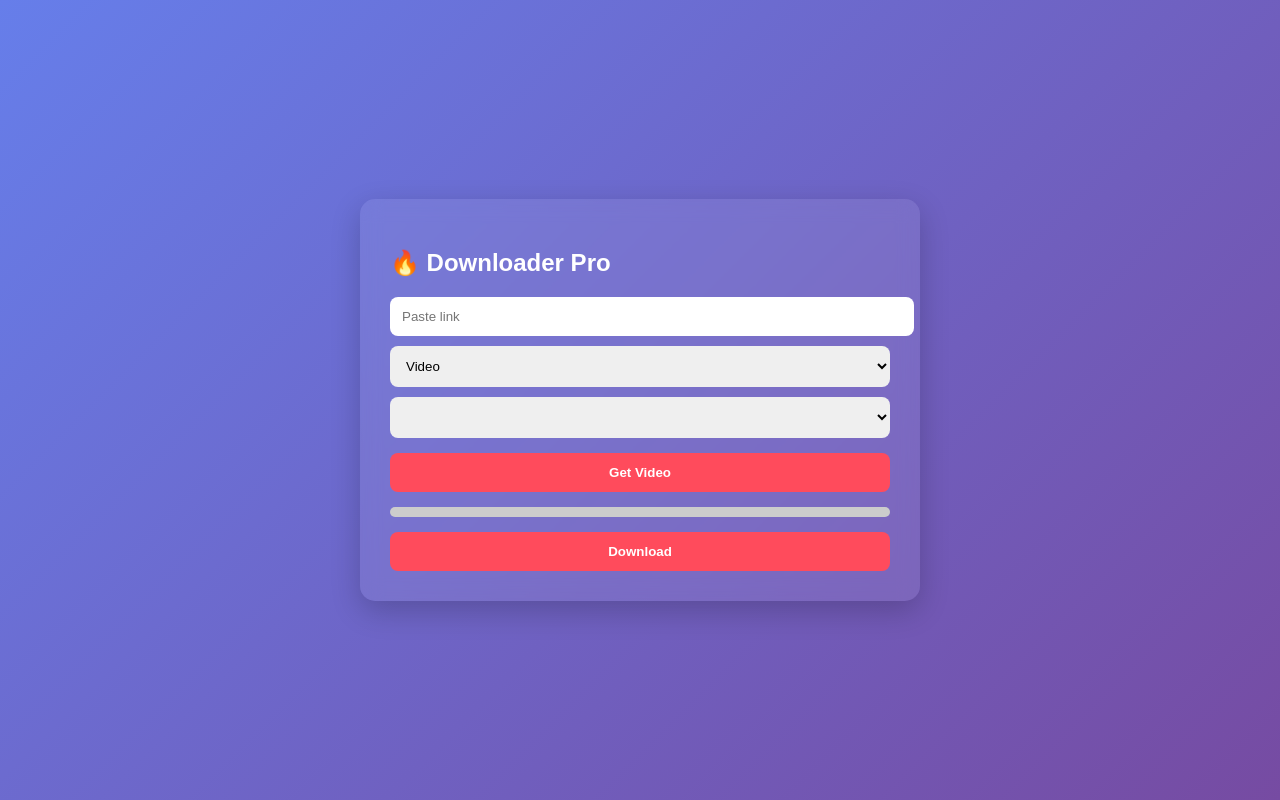
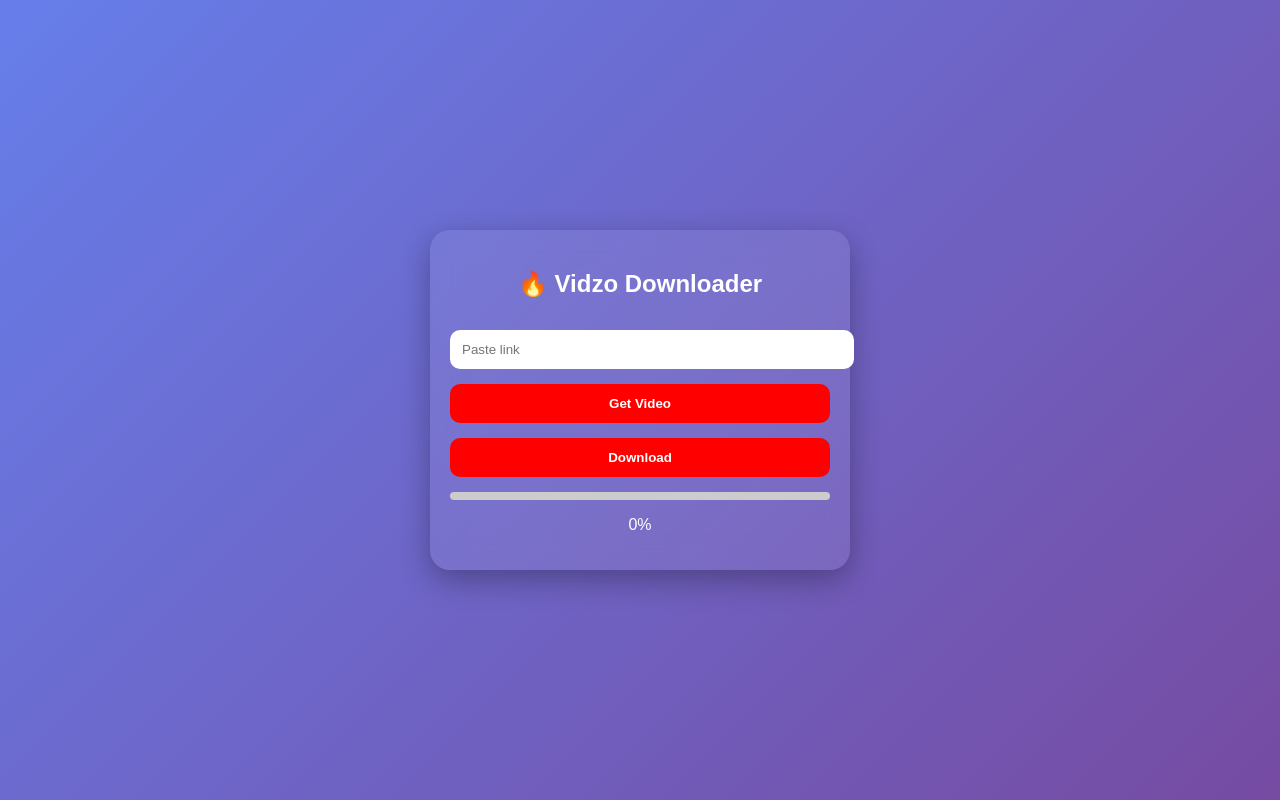
Before and after one commit to viveksingh48162-design/insta-downloader, a Flask app: page / in a window 1280 px wide. Run offline with Flask 3, Linux system fonts and the light colour scheme; lists and menus that the app fills with data are empty.

Commit message:
Update index.html

```diff
--- a/templates/index.html
+++ b/templates/index.html
@@ -1,12 +1,10 @@
 <!DOCTYPE html>
 <html>
 <head>
-<title>Downloader Pro</title>
+<title>Vidzo Downloader</title>
 <meta name="viewport" content="width=device-width, initial-scale=1">
 
 <style>
-
-/* 🌍 BODY */
 body{
   margin:0;
   font-family: Arial;
@@ -18,164 +16,174 @@ body{
   color:white;
 }
 
-/* 📦 CONTAINER */
-.container{
-  width:95%;
-  max-width:420px;
+.card{
+  width:90%;
+  max-width:380px;
   background: rgba(255,255,255,0.08);
   padding:20px;
-  border-radius:15px;
-  backdrop-filter: blur(10px);
-  box-shadow:0 10px 30px rgba(0,0,0,0.2);
+  border-radius:20px;
+  backdrop-filter: blur(15px);
+  box-shadow:0 10px 30px rgba(0,0,0,0.3);
 }
 
-/* 🖥️ DESKTOP */
-@media (min-width:768px){
-  .container{
-    max-width:500px;
-    padding:30px;
-  }
+h2{
+  text-align:center;
 }
 
-/* 📱 MOBILE */
-@media (max-width:480px){
-  .container{
-    width:95%;
-    padding:15px;
-    border-radius:12px;
-  }
-}
-
-/* 🔥 INPUT */
 input, select{
   width:100%;
   padding:12px;
-  margin-top:10px;
+  margin-top:12px;
   border:none;
-  border-radius:8px;
-  outline:none;
+  border-radius:10px;
 }
 
-/* 🔥 BUTTON */
 button{
   width:100%;
   padding:12px;
   margin-top:15px;
   border:none;
-  border-radius:8px;
-  background:#ff4b5c;
+  border-radius:10px;
+  background:red;
   color:white;
   font-weight:bold;
-  cursor:pointer;
-  transition:0.3s;
 }
 
-button:hover{
-  background:#ff2e43;
-}
-
-/* 🎥 PREVIEW */
-.preview img{
-  width:100%;
-  border-radius:10px;
-  margin-top:20px;
-}
-
-/* 📊 PROGRESS */
 .progress-bar{
   width:100%;
   background:#ccc;
+  height:8px;
   border-radius:10px;
   margin-top:15px;
-  height:10px;
 }
 
 .progress{
   height:100%;
-  background:limegreen;
   width:0%;
+  background:white;
   border-radius:10px;
 }
 
-/* 📝 TITLE */
-h2{
-  margin-bottom:10px;
+#preview img{
+  width:100%;
+  border-radius:12px;
+  margin-top:15px;
 }
-
 </style>
 </head>
 
 <body>
 
-<div class="container">
+<div class="card">
 
-<h2>🔥 Downloader Pro</h2>
+<h2>🔥 Vidzo Downloader</h2>
 
 <input type="text" id="url" placeholder="Paste link">
 
-<select id="type">
-  <option value="video">Video</option>
+<button onclick="getInfo()">Get Video</button>
+
+<select id="type" style="display:none">
+  <option value="video">MP4</option>
   <option value="mp3">MP3</option>
 </select>
 
-<select id="quality"></select>
+<select id="quality" style="display:none"></select>
 
-<button onclick="getInfo()">Get Video</button>
+<div id="preview"></div>
 
-<div id="preview" class="preview"></div>
+<button onclick="downloadVideo()">Download</button>
 
 <div class="progress-bar">
   <div id="progress" class="progress"></div>
 </div>
 
-<button onclick="startDownload()">Download</button>
+<p id="percent" style="text-align:center">0%</p>
 
 </div>
 
 <script>
 
 let file_id = "";
+let platform = "";
 
-/* GET INFO */
+/* 🔥 GET INFO */
 function getInfo(){
+
   let url = document.getElementById("url").value;
 
-  fetch("/info", {
+  fetch("/info",{
     method:"POST",
-    headers:{ "Content-Type":"application/json" },
-    body: JSON.stringify({ url:url })
+    headers:{"Content-Type":"application/json"},
+    body:JSON.stringify({url:url})
   })
   .then(res=>res.json())
   .then(data=>{
 
+    platform = data.platform;
+
     document.getElementById("preview").innerHTML = `
       <img src="${data.thumbnail}">
-      <h3>${data.title}</h3>
+      <h4>${data.title}</h4>
     `;
+
+    let type = document.getElementById("type");
+    let quality = document.getElementById("quality");
+
+    type.style.display = "block";
+
+    // 🔥 INSTAGRAM
+    if(platform === "instagram"){
+      quality.style.display = "none";
+    }
+
+    // 🔥 YOUTUBE
+    else{
+
+      type.onchange = function(){
+
+        if(type.value === "mp3"){
+          quality.style.display = "none";
+        }else{
+          quality.style.display = "block";
+          loadQuality(data.formats);
+        }
+
+      };
+
+      // default MP4
+      quality.style.display = "block";
+      loadQuality(data.formats);
+    }
+
+  });
+}
+
+/* 🔥 LOAD QUALITY */
+function loadQuality(formats){
 
   let q = document.getElementById("quality");
   q.innerHTML = "";
 
-    data.formats.forEach(f=>{
+  formats.forEach(f=>{
     let opt = document.createElement("option");
     opt.value = f.format_id;
     opt.text = f.quality;
     q.appendChild(opt);
   });
 
-  });
 }
 
-/* DOWNLOAD */
-function startDownload(){
+/* 🔥 DOWNLOAD */
+function downloadVideo(){
+
   let url = document.getElementById("url").value;
   let type = document.getElementById("type").value;
   let format_id = document.getElementById("quality").value;
 
-  fetch("/download", {
+  fetch("/download",{
     method:"POST",
-    headers:{ "Content-Type":"application/json" },
-    body: JSON.stringify({
+    headers:{"Content-Type":"application/json"},
+    body:JSON.stringify({
       url:url,
       type:type,
       format_id:format_id
@@ -186,23 +194,33 @@ function startDownload(){
     file_id = data.id;
     trackProgress();
   });
+
 }
 
-/* PROGRESS */
+/* 🔥 PROGRESS */
 function trackProgress(){
+
   let interval = setInterval(()=>{
+
     fetch("/progress")
     .then(res=>res.json())
     .then(data=>{
+
       document.getElementById("progress").style.width =
         data.percent + "%";
+
+      document.getElementById("percent").innerText =
+        Math.floor(data.percent) + "%";
 
       if(data.percent >= 100){
         clearInterval(interval);
         window.location = "/file?id=" + file_id;
       }
+
     });
+
   },1000);
+
 }
 
 </script>
```
Lines whose indentation alone changed are shown as unchanged.
